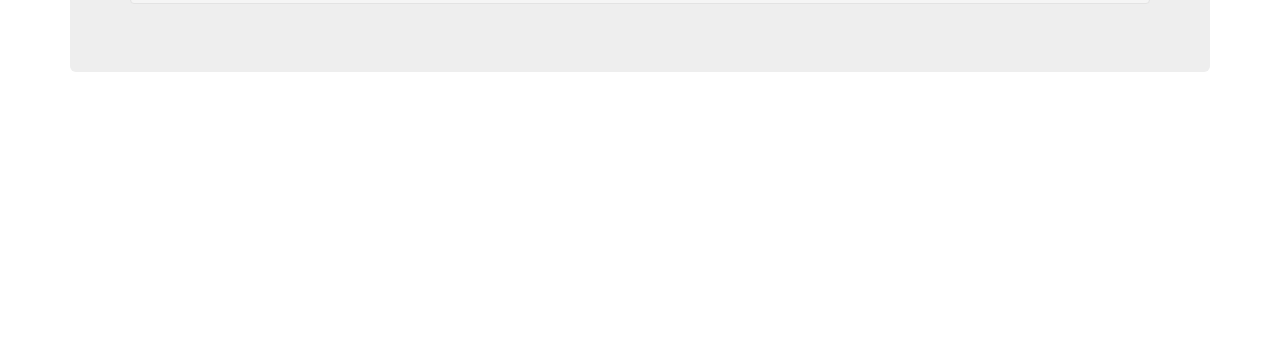
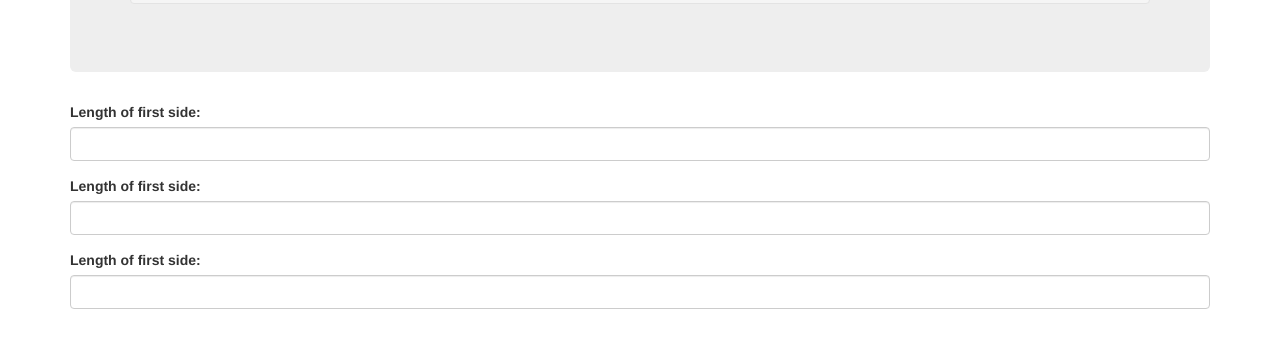
Before and after one commit to jasonkhan99/triangle-tracker, a plain HTML site: page index.html in a window 1280 px wide. Shown: the part 256-604 px from the top of the page. Drawn offline with Linux system fonts and the light colour scheme.

Commit message:
add form to let user input and ids and labels
Co-authored-by: James Henager <jameschenager@gmail.com>

```diff
--- a/index.html
+++ b/index.html
@@ -15,6 +15,20 @@
           <h3>Enter lengths of each side of a triangle and we will let you know if it's scalene, isosceles, equilateral</h3>
         </div>
       </div>
+      <form id="sides">
+        <div class="form-group">
+          <label for="side1">Length of first side:</label>
+          <input id="side1" class="form-control" type="text">
+        </div>
+        <div class="form-group">
+          <label for="side2">Length of first side:</label>
+          <input id="side2" class="form-control" type="text">
+        </div>
+        <div class="form-group">
+          <label for="side3">Length of first side:</label>
+          <input id="side3" class="form-control" type="text">
+        </div>
+      </form>
     </div>
   </body>
 </html>
```
